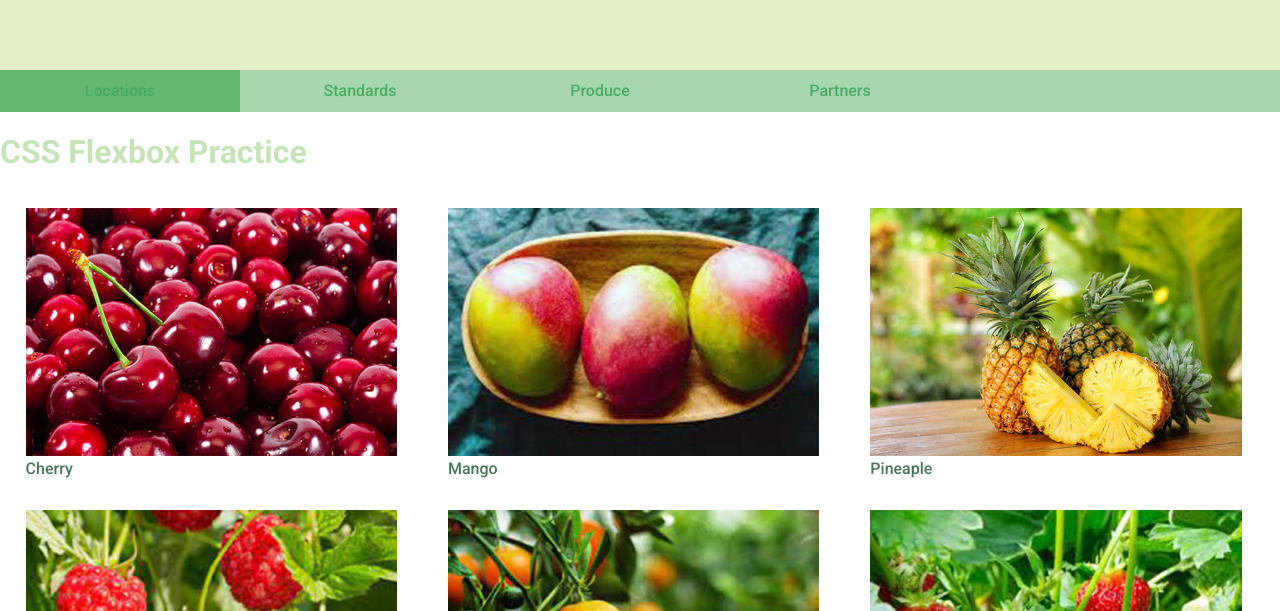
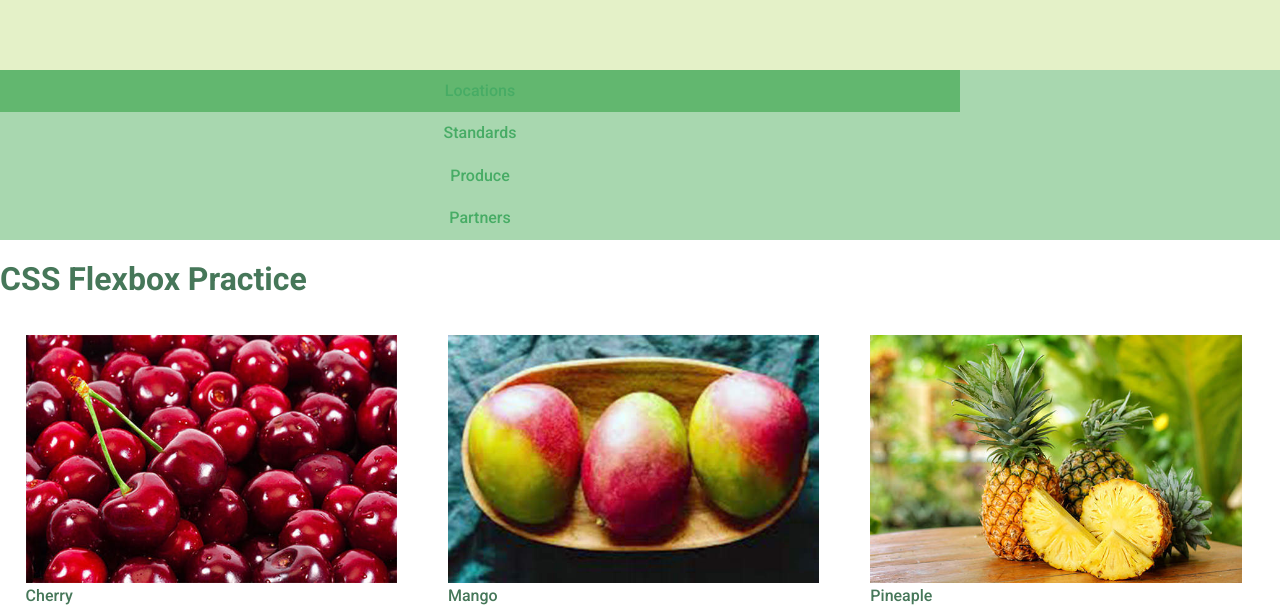
Before and after one commit to SandraSilvaDavis/My-Responsive-Start-Floder, a plain HTML site: page index.html in a window 1280 px wide. Shown: the part 189-800 px from the top of the page. Drawn offline with Linux system fonts and the light colour scheme.

Commit message:
adding flex-direction to small

```diff
--- a/scss/_large.scss
+++ b/scss/_large.scss
@@ -13,6 +13,7 @@ header h2{
 
 nav ul li.active {
     justify-content:left;
+    flex-direction: none;
 }
 nav,footer {
     max-width: 60rem;
--- a/scss/_medium.scss
+++ b/scss/_medium.scss
@@ -1,7 +1,7 @@
 /*--Header--*/
     header h1 {font-size: 1.6rem;margin-top: 1rem;}
     header h2 {font-size: 1.3rem;}
-    h1{ color: rgb(199, 228, 185);}
+    h1{ color:#467759;}
 
     /*--------Main------*/
 div.fruitGallery figure {
@@ -9,12 +9,15 @@ div.fruitGallery figure {
 }
 /*----Nav----*/
 nav {
-    a{ justify-content:space-between;
+    a{ justify-content:space-between;}
 
 }
-nav ul li.active {
+
+nav ul li.active li{
     display: flex;
     background-color: none;
     color: $primaryColor;
+
+
+
 }
-}
--- a/scss/_small.scss
+++ b/scss/_small.scss
@@ -48,6 +48,7 @@ nav {
     padding: 0;
     margin: 0;
     display: flex;
+    flex-direction: column;
 
 
 
@@ -55,6 +56,7 @@ nav {
 
     li {
       flex: 1;
+
 
     }
   }
@@ -78,6 +80,7 @@ nav {
     text-align:center;
     text-decoration: none;
     justify-content: center;
+
 
 
 
```
Also changed, not shown: css/styles.css, css/styles.min.css, 1 other file.
